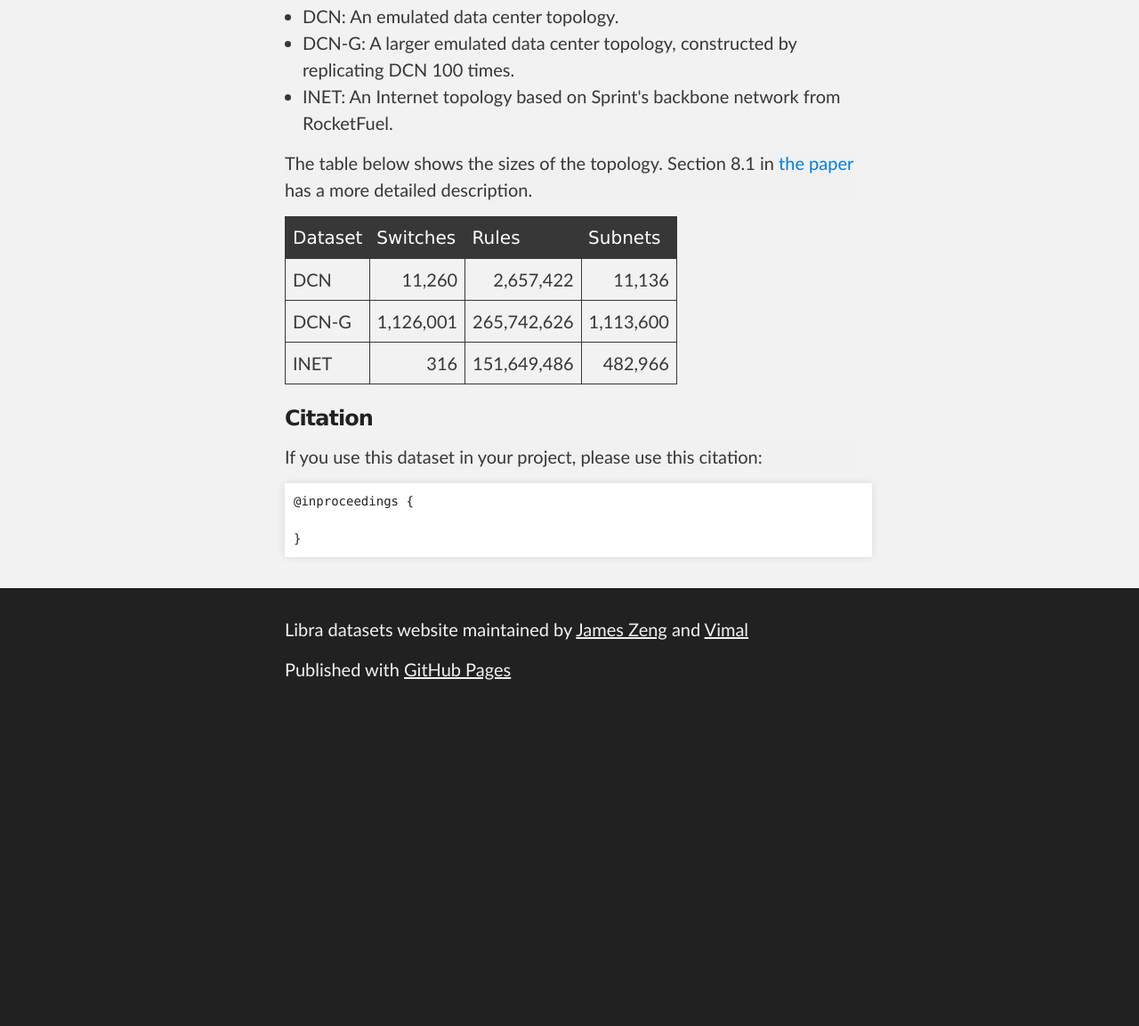
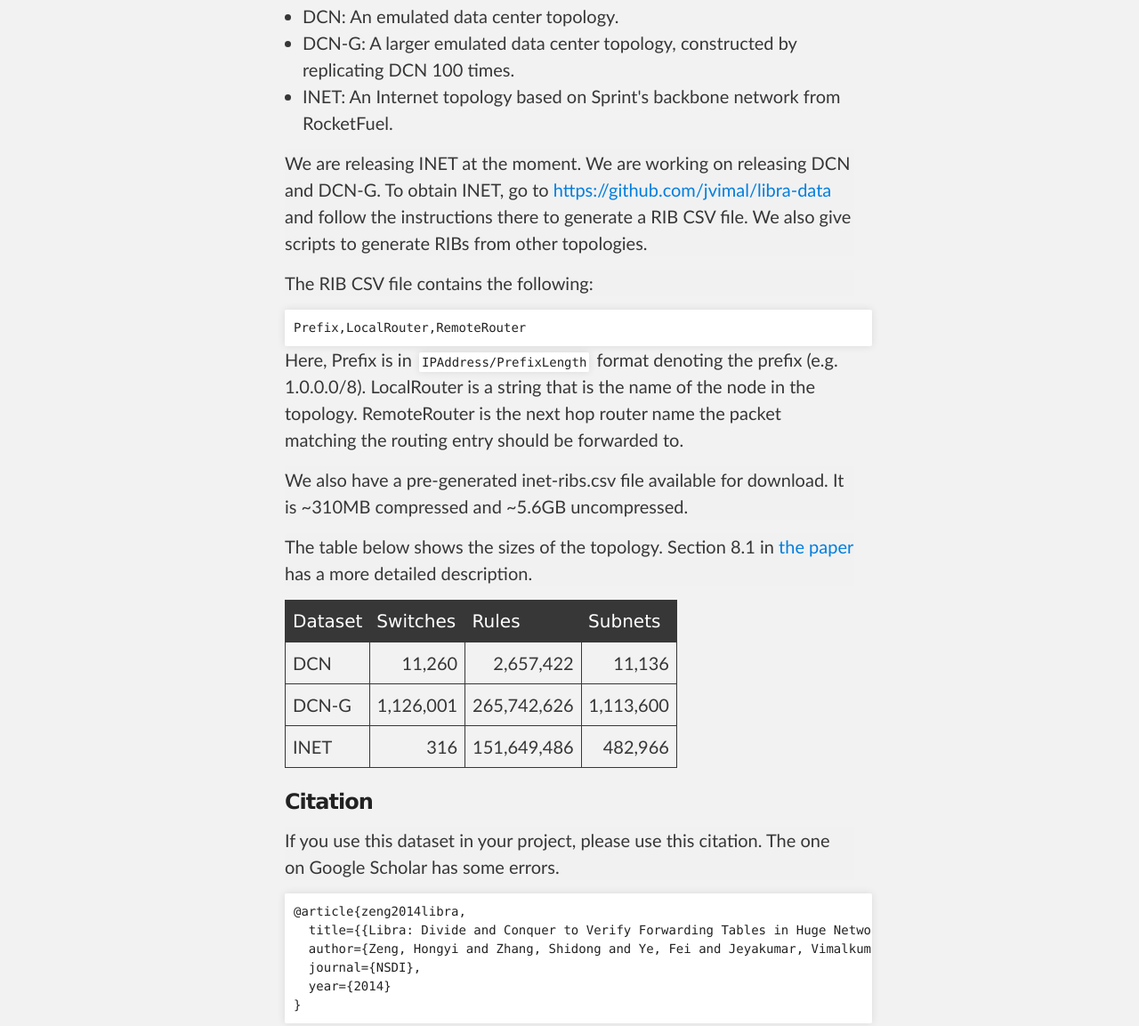
Before and after one commit to eastzone/libra, a plain HTML site: page index.html in a window 1280 px wide. Shown: the part 788-1941 px from the top of the page at 89% size. Before the commit the page ends 1590 px from the top, so only its background shows below. Drawn offline with Linux system fonts and the light colour scheme.

Commit message:
add instructions, pointers and bib.

```diff
--- a/index.html
+++ b/index.html
@@ -38,7 +38,7 @@
 
 <p>Libra will be presented at <a href="https://www.usenix.org/conference/nsdi14/technical-sessions/presentation/zeng">NSDI 2014</a> and this webpage will link to the talk once it is online.</p>
 
-<p>This website has a description of the datasets we used to evaluate Libra and external links to download it.  We are releasing this dataset as it will help the community in two ways:<br/>
+<p>This website has a description of the datasets we used to evaluate Libra and external links to download it.  We are releasing <b>ONE</b> of these datasets as it will help the community in two ways:<br/>
 <ul>
 	<li>Evaluate new graph analysis algorithms on top of the same datasets to facilitate easier and fairer comparison to Libra.</li>
 	<li>Use this dataset for testing scalability of other algorithms designed for large networks.</li>
@@ -55,7 +55,27 @@
 </p>
 
 <p>
-The table below shows the sizes of the topology.  Section 8.1 in <a href="#TODO">the paper</a> has a more detailed description.
+We are releasing <b>INET</b> at the moment.  We are working on releasing DCN and DCN-G.  To obtain INET, go to <a href="https://github.com/jvimal/libra-data">https://github.com/jvimal/libra-data</a> and follow the instructions there to generate a RIB CSV file.  We also give scripts to generate RIBs from other topologies.
+</p>
+
+<p>
+The RIB CSV file contains the following:
+<pre>
+Prefix,LocalRouter,RemoteRouter
+</pre>
+Here, Prefix is in <code>IPAddress/PrefixLength</code> format denoting the
+prefix (e.g. 1.0.0.0/8).  LocalRouter is a string that is the name of the node
+in the topology.  RemoteRouter is the next hop router name the packet matching
+the routing entry should be forwarded to.
+</p>
+
+<p>
+We also have a pre-generated inet-ribs.csv file available for download.
+It is ~310MB compressed and ~5.6GB uncompressed.
+</p>
+
+<p>
+The table below shows the sizes of the topology.  Section 8.1 in <a href="http://eastzone.bitbucket.org/paper/libra.pdf">the paper</a> has a more detailed description.
 
 <table>
 	<thead>
@@ -91,10 +111,13 @@ The table below shows the sizes of the topology.  Section 8.1 in <a href="#TODO"
 </p>
 
 <h3>Citation</h3>
-<p>If you use this dataset in your project, please use this citation:
+<p>If you use this dataset in your project, please use this citation.  The one on Google Scholar has some errors.
 <pre>
-@inproceedings {
-
+@article{zeng2014libra,
+  title={{Libra: Divide and Conquer to Verify Forwarding Tables in Huge Networks}},
+  author={Zeng, Hongyi and Zhang, Shidong and Ye, Fei and Jeyakumar, Vimalkumar and Ju, Mickey and Liu, Junda and McKeown, Nick and Vahdat, Amin},
+  journal={NSDI},
+  year={2014}
 }
 </pre>
 </p>
```
